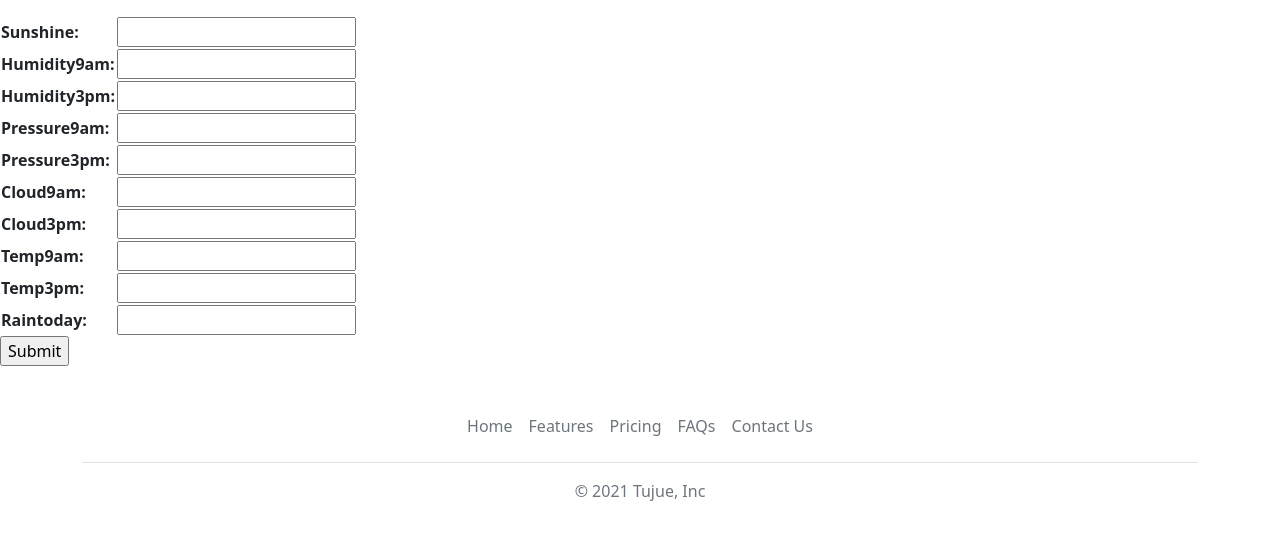
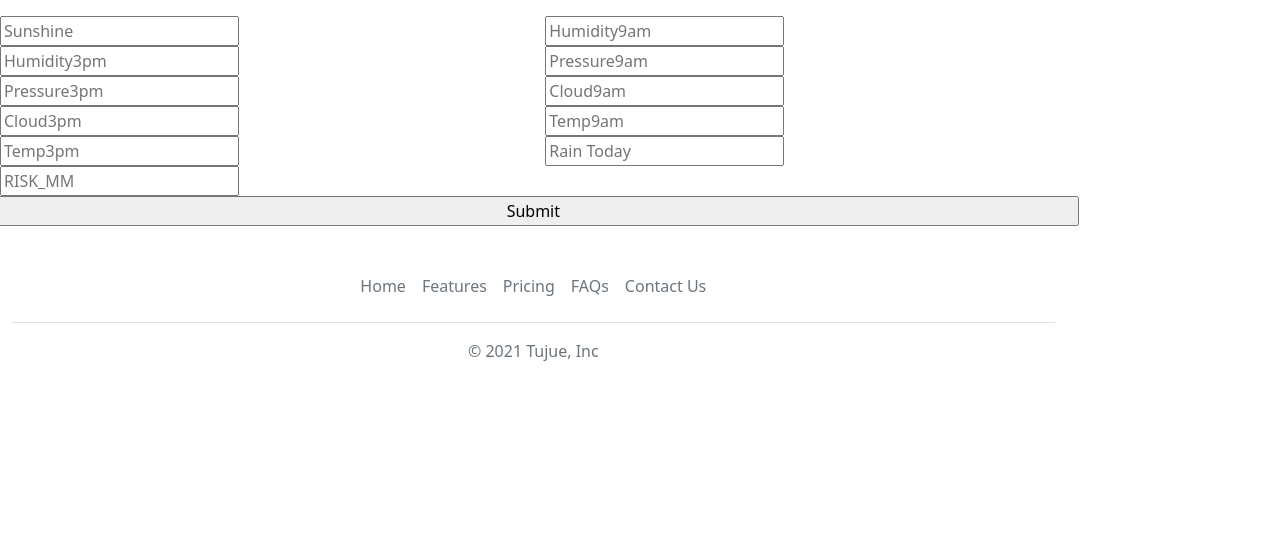
Before and after one commit to dgikonyo/dgikonyo.github.io, a Django app: page /v1/disaster/form/ in a window 1280 px wide. Shown: the part 73-613 px from the top of the page. Run offline with Django 3.2, Linux system fonts and the light colour scheme.

Commit message:
ML model and form working

```diff
--- a/disaster/forms.py
+++ b/disaster/forms.py
@@ -51,4 +51,4 @@ class DisasterModelForm(forms.Form):
     Temp9am=forms.IntegerField()
     Temp3pm=forms.IntegerField()
     RainToday=forms.IntegerField()
-    #Risk_MM=forms.IntegerField()
+    RISK_MM=forms.IntegerField()
--- a/disaster/templates/disaster/disaster_form.html
+++ b/disaster/templates/disaster/disaster_form.html
@@ -9,11 +9,43 @@
     <meta name="viewport" content="width=device-width, initial-scale=1.0">
     <title>Data Entry</title>
 </head>
-  <form action="" method="post">
-    {% csrf_token %}
-    <table>
-    {{ form.as_table }}
-    </table>
+<form method="post" action="">
+
+  <div class="row gtr-uniform">
+    <div class="col-6 col-12-xsmall">
+      <input type="number" name="sunshine" id="sunshine"  placeholder="Sunshine" Required />
+    </div>
+    <div class="col-6 col-12-xsmall">
+      <input type="number" name="humidity9am" id="humidity9am"  placeholder="Humidity9am" Required />
+    </div>
+    <div class="col-6 col-12-xsmall">
+      <input type="number" name="humidity3pm" id="humidity3pm"  placeholder="Humidity3pm" Required />
+    </div>
+    <div class="col-6 col-12-xsmall">
+      <input type="number" name="pressure9am" id="pressure9am"  placeholder="Pressure9am" Required />
+    </div>
+    <div class="col-6 col-12-xsmall">
+      <input type="number" name="pressure3pm" id="pressure3pm"  placeholder="Pressure3pm" Required />
+    </div>
+    <div class="col-6 col-12-xsmall">
+      <input type="number" name="cloud9am" id="cloud9am"  placeholder="Cloud9am" Required />
+    </div>
+    <div class="col-6 col-12-xsmall">
+      <input type="number" name="cloud3pm" id="cloud3pm"  placeholder="Cloud3pm" Required />
+    </div>
+    <div class="col-6 col-12-xsmall">
+      <input type="number" name="temp9am" id="temp9am"  placeholder="Temp9am" Required />
+    </div>
+    <div class="col-6 col-12-xsmall">
+      <input type="number" name="temp3pm" id="temp3pm"  placeholder="Temp3pm" Required />
+    </div>
+    <div class="col-6 col-12-xsmall">
+      <input type="number" name="raintoday" id="raintoday"  placeholder="Rain Today" Required />
+    </div>
+    <div class="col-6 col-12-xsmall">
+      <input type="number" name="risk_mm" id="risk_mm"  placeholder="RISK_MM" Required />
+    </div>
+
     <input type="submit" value="Submit">
   </form>
 {% endblock %}
--- a/disaster/templates/disaster/status.html
+++ b/disaster/templates/disaster/status.html
@@ -8,7 +8,7 @@
     <title>Status</title>
 </head>
 <body>
-
+   {{ newdf }}
 </body>
 
 {% endblock %}
--- a/disaster/urls.py
+++ b/disaster/urls.py
@@ -10,6 +10,6 @@ urlpatterns = [
     path('alerts/',views.DisasterListView.as_view()),
     path('alerts/<int:pk>',views.DisasterDetailView.as_view(),name='disasterreport_detail'),#<int:pk> will capture the disaster id
     path('alerts/create/', views.ReportCreate.as_view(), name='disasterreport_form'),
-    path('status/',views.disasterStatus),
+    path('status/',views.FormView,name='status'),
     path('form/',views.FormView,name='FormView')
 ]
--- a/disaster/views.py
+++ b/disaster/views.py
@@ -6,7 +6,7 @@ from django.views.generic.edit import CreateView
 from django.urls import reverse_lazy
 from django.views.decorators.csrf import csrf_protect
 #from django.contrib.auth.mixins import LoginRequiredMixin
-
+from django.http import HttpResponseRedirect
 
 from rest_framework import viewsets
 from rest_framework import permissions
@@ -92,59 +92,69 @@ class DisasterView(viewsets.ModelViewSet):
     queryset=Disaster.objects.all()#anytime I call the request, get all the values in the form
     serializer_class=DisasterSerializer
 
-"""
-def LabelEncValue(df):
-    #The data includes categorical features, so we are going to Label Encode the data
-    lencd=joblib.load("/home/gikonyo/Public/Personal/Projects/django_stuff/tujue/disaster/weatherColumns.pkl")
-    oversampled={}
-    lencoder=LabelEncoder()
-    #newdict=lencoder.fit_transform(lencd.get_params())
-    #newdf=pd.DataFrame(newdict)
-    for col in lencd.select_dtypes(include=['object']).columns:
-        lencoders[col] = LabelEncoder()
-        oversampled[col] = lencoders[col].fit_transform(oversampled[col])
 
-    newdf=pd.DataFrame(oversampled)
-    return newdf
-"""
-
-#@api_view(["POST"])#is a decorator, will handle the post requests
+"""#@api_view(["POST"])#is a decorator, will handle the post requests
 def disasterStatus(unit):#this is a view
     try:
         model=pickle.load(open("/home/gikonyo/Public/Personal/Projects/django_stuff/tujue/disaster/weatherModel_One.pkl","rb"))
-        scaler=pickle.load(open("/home/gikonyo/Public/Personal/Projects/django_stuff/tujue/disaster/weatherScaler.pkl","rb"))
-        X=scaler.transform(unit)
-        y_pred=model.predict(X)
+        y_pred=model.predict(unit)
         newdf=pd.DataFrame(y_pred)
-        newdf=newdf.replace({1:'rain',0:'no rain'})
-        return JsonResponse('Tomorrow we have predicted {}'.format(newdf),safe=False)
+        #newdf=newdf.replace({1:'rain',0:'no rain'})
+        return newdf
     except ValueError as e:
-        return Response(e.args[0],status.HTTP_400_BAD_REQUEST)
+        return Response(e.args[0],status.HTTP_400_BAD_REQUEST)"""
 
 
 def FormView(request):
     if request.method=='POST':
-        form=DisasterModelForm(request.POST)
-        if form.is_valid():
-            Sunshine=form.cleaned_data['Sunshine']
-            Humidity9am=form.cleaned_data['Humidity9am']
-            Humidity3pm=form.cleaned_data['Humidity3pm']
-            Pressure9am=form.cleaned_data['Pressure9am']
-            Pressure3pm=form.cleaned_data['Pressure3pm']
-            Cloud9am=form.cleaned_data['Cloud9am']
-            Cloud3pm=form.cleaned_data['Cloud3pm']
-            Temp9am=form.cleaned_data['Temp9am']
-            Temp3pm=form.cleaned_data['Temp3pm']
-            RainToday=form.cleaned_data['RainToday']
-            #Risk_MM=form.cleaned_data['RISK_MM']
-            formDict=(request.POST).dict()#will pick the POST data and saves it into a dictionary
-            formDf=pd.DataFrame(formDict,index=[0])
-            result=disasterStatus(formDf)
-            print(result)
-            #print(disasterreject(LabelEncValue(formDf)))
-            #print(LabelEncValue(formDf))
+        #form=DisasterModelForm(request.POST)
+        #if form.is_valid():
+        """Sunshine=form.cleaned_data['Sunshine']
+        Humidity9am=form.cleaned_data['Humidity9am']
+        Humidity3pm=form.cleaned_data['Humidity3pm']
+        Pressure9am=form.cleaned_data['Pressure9am']
+        Pressure3pm=form.cleaned_data['Pressure3pm']
+        Cloud9am=form.cleaned_data['Cloud9am']
+        Cloud3pm=form.cleaned_data['Cloud3pm']
+        Temp9am=form.cleaned_data['Temp9am']
+        Temp3pm=form.cleaned_data['Temp3pm']
+        RainToday=form.cleaned_data['RainToday']
+        RISK_MM=form.cleaned_data['RISK_MM']
+        formDict=(request.POST).dict()  #will pick the POST data and saves it into a dictionary
+        formList=list(formDict)
+        formNp=np.array(formList)#form data converted to numpy array"""
 
+        sunshine=request.POST["sunshine"]
+        humidity9am=request.POST["humidity9am"]
+        humidity3pm=request.POST["humidity3pm"]
+        pressure9am=request.POST["pressure9am"]
+        pressure3pm=request.POST["pressure3pm"]
+        cloud9am=request.POST["cloud9am"]
+        cloud3pm=request.POST["cloud3pm"]
+        temp9am=request.POST["temp9am"]
+        temp3pm=request.POST["temp3pm"]
+        raintoday=request.POST["raintoday"]
+        risk_mm=request.POST["risk_mm"]
+
+        #formList=[sunshine,humidity9am,humidity3pm,pressure9am,pressure3pm,
+        #         cloud9am,cloud3pm,temp9am,temp3pm,raintoday,risk_mm]
+        int_features=[int (x) for x in request.POST.values()]
+        #formDict=(request.POST).dict()
+        #formList=list(formDict)
+        formNp=[np.array(int_features)]#will form numpy array
+
+        model=pickle.load(open("/home/gikonyo/Public/Personal/Projects/django_stuff/tujue/disaster/weatherModel_One.pkl","rb"))
+        y_pred=model.predict(formNp)
+        newdf=pd.DataFrame(y_pred)
+        newdf
+
+        context={
+            'newdf':newdf,
+        }
+            #newdf=newdf.replace({1:'rain',0:'no rain'})
+
+        return render(request,'disaster/status.html',context)#will redirect to status.html
 
     form=DisasterModelForm()
 
-    return render(request,'disaster/disaster_form.html',{'form':form})
+    return render(request,'disaster/disaster_form.html',{"form":form})
--- a/tujue/settings.py
+++ b/tujue/settings.py
@@ -63,7 +63,7 @@ MIDDLEWARE = [
     'django.middleware.security.SecurityMiddleware',
     'django.contrib.sessions.middleware.SessionMiddleware',
     'django.middleware.common.CommonMiddleware',
-    'django.middleware.csrf.CsrfViewMiddleware',
+   # 'django.middleware.csrf.CsrfViewMiddleware',
     'django.contrib.auth.middleware.AuthenticationMiddleware',
     'django.contrib.messages.middleware.MessageMiddleware',
     'django.middleware.clickjacking.XFrameOptionsMiddleware',
```
Also changed, not shown: db.sqlite3, 2 other files.
